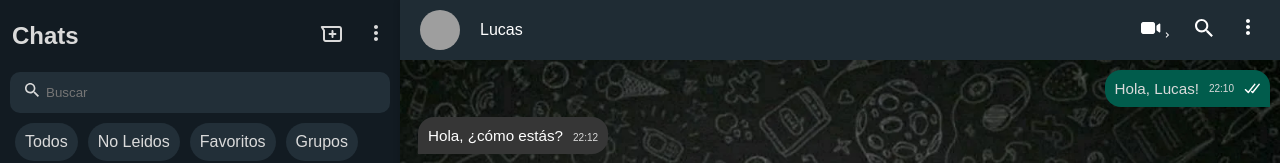
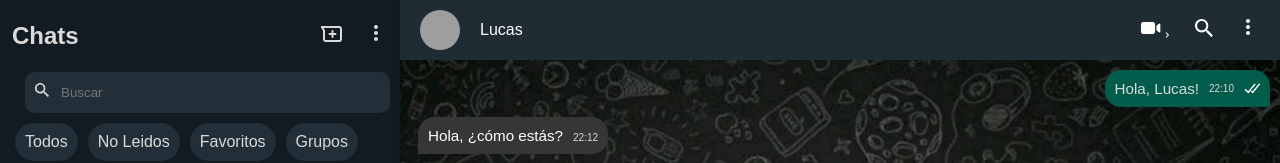
Before and after one commit to adriandev-bit/whatsappClone, a React (Vite) app: page / in a window 1280 px wide. Shown: the top 163 px of the page. Built offline with nearby package versions, Linux system fonts and the light colour scheme; grey boxes are pictures that could not be loaded.

Commit message:
modify details

```diff
--- a/src/App.css
+++ b/src/App.css
@@ -100,6 +100,7 @@
    border: 1px solid transparent;
    border-radius: 10px;
    outline: none;
+   margin-left: 15px;
  }
 
 
@@ -112,7 +113,7 @@
  .contact-search-icon {
    position: absolute;
    top: 50%;
-   left: 10px;
+   left: 20px;
    transform: translateY(-50%);
    color: var(--color-blanco-medio);
    z-index: 1;
--- a/src/Components/ContactList.jsx
+++ b/src/Components/ContactList.jsx
@@ -1,8 +1,8 @@
-// ContactList.jsx
-import React, { useContext } from 'react';
+import React, { useState, useContext } from 'react';
 import { useNavigate } from 'react-router-dom';
 import { ContactsContext } from '../Context/ContactsContext';
 import Contact from './Contact';
+
 
 const ContactList = ({ contactoSeleccionado, handleSelectContact }) => {
   const navigate = useNavigate();
@@ -13,6 +13,13 @@
     handleSelectContact(id); // Seleccionamos el contacto
     navigate(`/contacto/${id}`); // Navegamos a la página del contacto con su id
   };
+
+   // Estado para manejar si el input está enfocado o no
+   const [isFocused, setIsFocused] = useState(false);
+
+    // Cambiar el estado cuando el input recibe o pierde el foco
+    const handleFocus = () => setIsFocused(true);
+    const handleBlur = () => setIsFocused(false);
 
   return (
     <>
@@ -25,9 +32,20 @@
           </div>
         </div>
         <div className="contact-search">
-
-          <div className="contact-search-icon"><span aria-hidden="true" data-icon="search" class=""><svg viewBox="0 0 24 24" height="24" width="24" preserveAspectRatio="xMidYMid meet" class="" version="1.1" x="0px" y="0px" enable-background="new 0 0 24 24"><title>search</title><path fill="currentColor" d="M15.009,13.805h-0.636l-0.22-0.219c0.781-0.911,1.256-2.092,1.256-3.386 c0-2.876-2.332-5.207-5.207-5.207c-2.876,0-5.208,2.331-5.208,5.207s2.331,5.208,5.208,5.208c1.293,0,2.474-0.474,3.385-1.255 l0.221,0.22v0.635l4.004,3.999l1.194-1.195L15.009,13.805z M10.201,13.805c-1.991,0-3.605-1.614-3.605-3.605 s1.614-3.605,3.605-3.605s3.605,1.614,3.605,3.605S12.192,13.805,10.201,13.805z"></path></svg></span></div>
-          <input className="contact-search-input" type="text" placeholder="Buscar" />
+          <div className="contact-search-icon">
+            {/* Aquí cambiamos el ícono dependiendo del estado */}
+            {isFocused ? (
+    <span aria-hidden="true" className="arrow-left">
+    {/* Flecha verde hacia la izquierda */}
+    <svg viewBox="0 0 24 24" height="24" width="24" preserveAspectRatio="xMidYMid meet" class="" fill="currentColor">
+      <path d="M15,18l-6-6l6-6" stroke="green" strokeWidth="2" fill="none" />
+    </svg>
+  </span>
+            ) : (
+<svg viewBox="0 0 24 24" height="24" width="24" preserveAspectRatio="xMidYMid meet" class="" version="1.1" x="0px" y="0px" enable-background="new 0 0 24 24"><title>search</title><path fill="currentColor" d="M15.009,13.805h-0.636l-0.22-0.219c0.781-0.911,1.256-2.092,1.256-3.386 c0-2.876-2.332-5.207-5.207-5.207c-2.876,0-5.208,2.331-5.208,5.207s2.331,5.208,5.208,5.208c1.293,0,2.474-0.474,3.385-1.255 l0.221,0.22v0.635l4.004,3.999l1.194-1.195L15.009,13.805z M10.201,13.805c-1.991,0-3.605-1.614-3.605-3.605 s1.614-3.605,3.605-3.605s3.605,1.614,3.605,3.605S12.192,13.805,10.201,13.805z"></path></svg>
+            )}
+          </div>
+          <input className="contact-search-input" type="text" placeholder="Buscar"  onFocus={handleFocus} onBlur={handleBlur}/>
         </div>
         <div className="contact-list-bubbles">
           <span>Todos</span>
```
